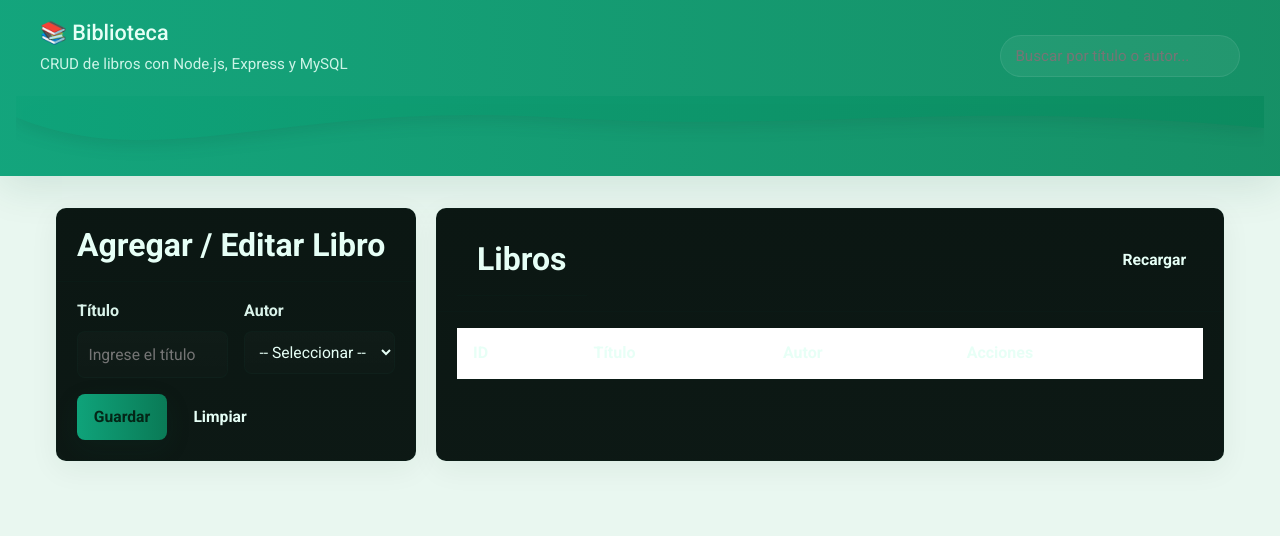
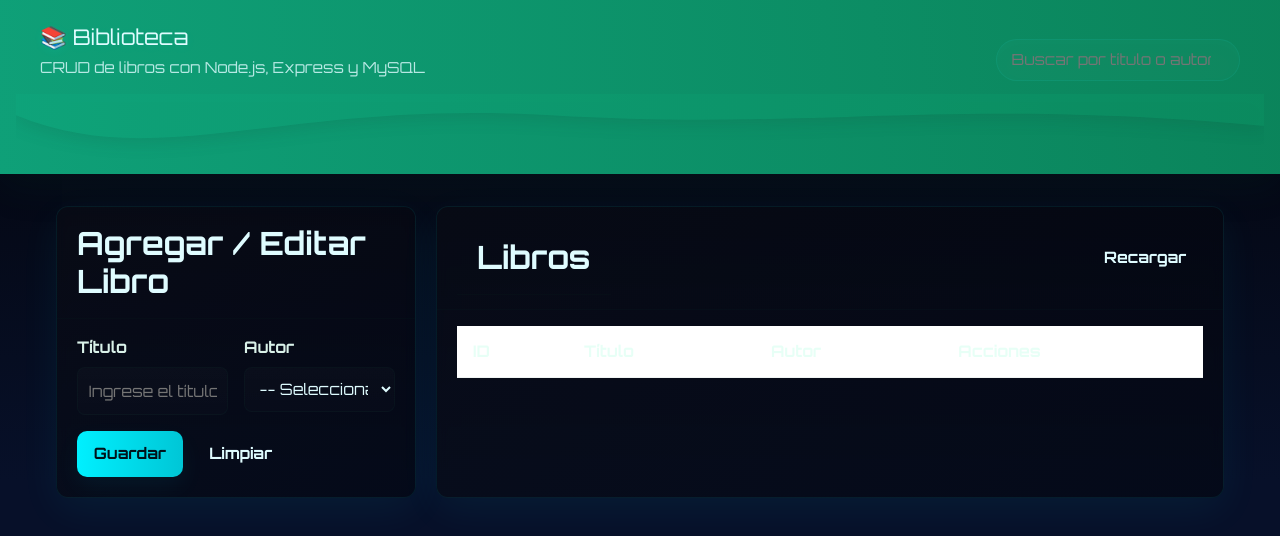
Before and after one commit to cristopher281/Bakend-examen, a website: page public/index.html in a window 1280 px wide. Drawn offline with nearby package versions, Linux system fonts and the light colour scheme; no server answers; a small style sheet from the web is missing.

Commit message:
Feat: agregar resaltado de filas y animaciones en la tabla de libros; actualizar estilos CSS

```diff
--- a/public/script.js
+++ b/public/script.js
@@ -11,7 +11,7 @@ const btnReload = document.getElementById("reload-btn");
 const toastContainer = document.getElementById("toast-container");
 const searchInput = document.getElementById("search-input");
 
-function renderRows(books) {
+function renderRows(books, highlightId = null) {
   tbody.innerHTML = "";
   if (!books || books.length === 0) {
     document.getElementById("empty-state").hidden = false;
@@ -31,6 +31,10 @@ function renderRows(books) {
         </div>
       </td>
     `;
+    if (String(b.id) === String(highlightId)) {
+      tr.classList.add('row-highlight', 'animate-pop-in');
+      setTimeout(() => tr.classList.remove('animate-pop-in'), 1200);
+    }
     tbody.appendChild(tr);
   }
 }
@@ -39,7 +43,7 @@ function escapeHtml(s) {
   return String(s).replace(/&/g, "&amp;").replace(/</g, "&lt;").replace(/>/g, "&gt;").replace(/"/g, "&quot;");
 }
 
-async function loadBooks() {
+async function loadBooks(highlightId = null) {
   const q = searchInput?.value?.trim();
   btnReload?.setAttribute("disabled", "true");
   try {
@@ -52,7 +56,7 @@ async function loadBooks() {
       const t = `${b.titulo} ${b.autorNombre ?? ""}`.toLowerCase();
       return t.includes(q.toLowerCase());
     });
-    renderRows(filtered);
+    renderRows(filtered, highlightId);
   } catch (err) {
     showToast(err.message || "Error cargando libros", "error");
   } finally {
@@ -127,8 +131,15 @@ form.addEventListener("submit", async (e) => {
     if (res.ok) {
       form.reset();
       inputId.value = "";
+      // Intentamos obtener el id del libro creado/actualizado para resaltarlo
+      let highlightId = null;
+      try {
+        const json = await res.json().catch(() => null);
+        if (json && (json.id || json.insertId)) highlightId = json.id || json.insertId;
+      } catch (e) { /* ignore */ }
+      if (isEdit && !highlightId) highlightId = id;
       showToast(isEdit ? "Libro actualizado" : "Libro agregado", "success");
-      await loadBooks();
+      await loadBooks(highlightId);
     } else {
       const { message } = await res.json().catch(() => ({ message: "Error" }));
       showToast(message || "Ocurrió un error", "error");
@@ -150,12 +161,13 @@ searchInput?.addEventListener("input", () => loadBooks());
 function showToast(message, type = "success", timeout = 3500) {
   if (!toastContainer) return alert(message);
   const t = document.createElement("div");
-  t.className = `toast ${type === 'error' ? 'error' : 'success'}`;
+  t.className = `toast ${type === 'error' ? 'error' : 'success'} fade-in`;
   t.innerHTML = `<div class="msg">${escapeHtml(message)}</div><div class="close" aria-label="cerrar">&times;</div>`;
   toastContainer.appendChild(t);
-  const closer = () => t.remove();
-  t.querySelector('.close').addEventListener('click', closer);
-  setTimeout(() => { t.remove(); }, timeout);
+  // animación y cierre
+  const closer = () => t.classList.add('fade-out');
+  t.querySelector('.close').addEventListener('click', () => { closer(); setTimeout(() => t.remove(), 450); });
+  setTimeout(() => { closer(); setTimeout(() => t.remove(), 450); }, timeout);
 }
 
 Promise.all([loadAutores(), loadBooks()]);
--- a/public/styles-green.css
+++ b/public/styles-green.css
@@ -1,25 +1,28 @@
 /* Tema verde: variables, reset y estilos principales */
 
 :root {
-  --color-primary: #0fa37a; /* verde principal */
-  --color-accent: #0b8b5f; /* acento oscuro */
-  --color-primary-600: #0a7a56;
-  --color-danger: #e74c3c;
-  --color-text: #0f1720;
-  --color-bg: #e9f7f0; /* fondo muy suave verde */
-  --surface-dark: #07120e; /* tarjetas oscuras */
-  --surface-contrast: #e6fff6; /* texto claro sobre oscuro */
-  --border-radius: 10px;
-  --box-shadow: 0 8px 30px rgba(5, 50, 30, 0.06);
+  --color-primary: #00f0ff; /* neon cyan */
+  --color-accent: #7c5cff; /* magenta accent */
+  --color-primary-600: #00c6d6;
+  --color-danger: #ff4d6d;
+  --color-text: #e6f7ff;
+  --color-bg: linear-gradient(180deg,#03040a 0%, #071029 60%); /* fondo oscuro futurista */
+  --surface-dark: rgba(6, 10, 20, 0.6);
+  --surface-contrast: #dffcff;
+  --border-radius: 12px;
+  --box-shadow: 0 12px 40px rgba(0,240,255,0.06);
+  --glass: rgba(255,255,255,0.03);
 }
 
 * { box-sizing: border-box; margin: 0; padding: 0; }
 
 body {
-  font-family: 'Roboto', sans-serif;
-  background-color: var(--color-bg);
+  font-family: 'Orbitron', 'Roboto', sans-serif;
+  background: var(--color-bg);
   color: var(--color-text);
   line-height: 1.6;
+  min-height: 100vh;
+  -webkit-font-smoothing: antialiased;
 }
 
 header {
@@ -101,6 +104,40 @@ header { padding-bottom: 0; }
 .toast.error { border-left-color: #f05a4d; }
 .toast .close { margin-left: 0.5rem; cursor:pointer; opacity:0.85; }
 
+/* Estilos futuristas y animaciones */
+.card { background: linear-gradient(135deg, rgba(10,12,20,0.6), rgba(4,6,15,0.6)); border: 1px solid rgba(0,240,255,0.08); backdrop-filter: blur(6px); }
+.brand h1 { font-family: 'Orbitron', sans-serif; text-shadow: 0 2px 8px rgba(0,240,255,0.08); }
+.subtitle { color: rgba(223,252,255,0.85); }
+.header-inner { padding: 0.25rem 0; }
+.header-actions input[type="search"] {
+  background: rgba(255,255,255,0.02);
+  border: 1px solid rgba(0,240,255,0.08);
+  box-shadow: 0 6px 18px rgba(0,240,255,0.02) inset;
+}
+
+.row-highlight { box-shadow: 0 8px 40px rgba(0,240,255,0.12); border-left: 4px solid var(--color-primary); transform-origin: left center; }
+
+.animate-pop-in { animation: pop-in 560ms cubic-bezier(.2,.9,.3,1); }
+@keyframes pop-in {
+  0% { transform: scale(0.92) translateY(8px); opacity: 0; filter: blur(2px); }
+  60% { transform: scale(1.02) translateY(-4px); opacity: 1; filter: blur(0); }
+  100% { transform: scale(1) translateY(0); opacity: 1; }
+}
+
+.fade-in { animation: toast-in 300ms ease both; }
+.fade-out { animation: toast-out 400ms ease both; }
+@keyframes toast-in { from { transform: translateY(8px); opacity: 0; } to { transform: translateY(0); opacity: 1; } }
+@keyframes toast-out { from { transform: translateY(0); opacity: 1; } to { transform: translateY(8px); opacity: 0; } }
+
+/* Mejora visual de botones (neón sutil) */
+.btn-primary { color: #00121a; box-shadow: 0 10px 24px rgba(0,240,255,0.06); border: none; }
+.btn { border-radius: 10px; }
+
+/* estilos responsivos menores */
+@media (max-width: 880px) {
+  .header-wave { display: none; }
+}
+
 @media (max-width: 880px) {
   .grid-two { grid-template-columns: 1fr; }
   .header-inner { flex-direction: column; gap: 0.75rem; align-items: stretch; }
```
Also changed, not shown: 1 other file.
